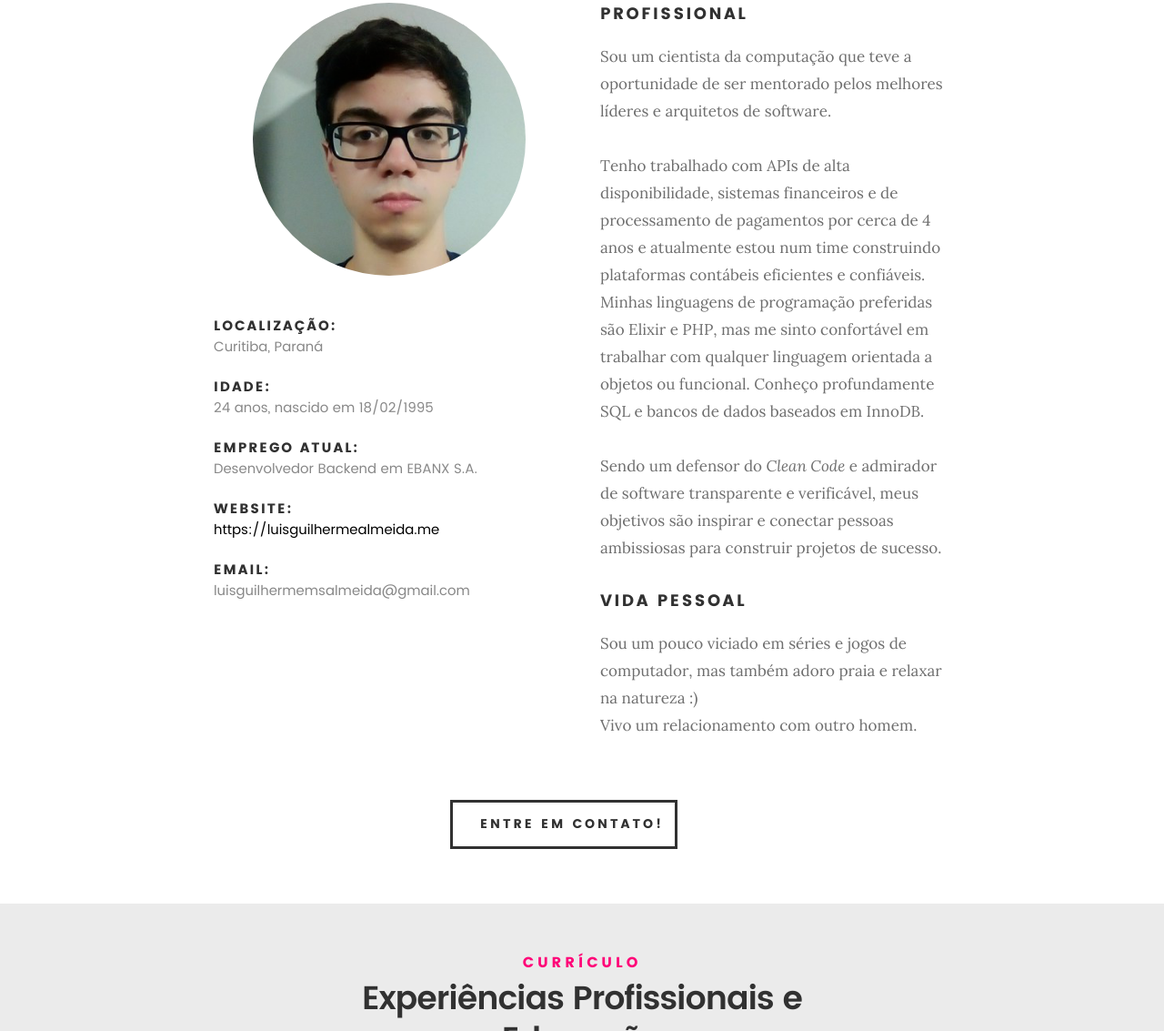
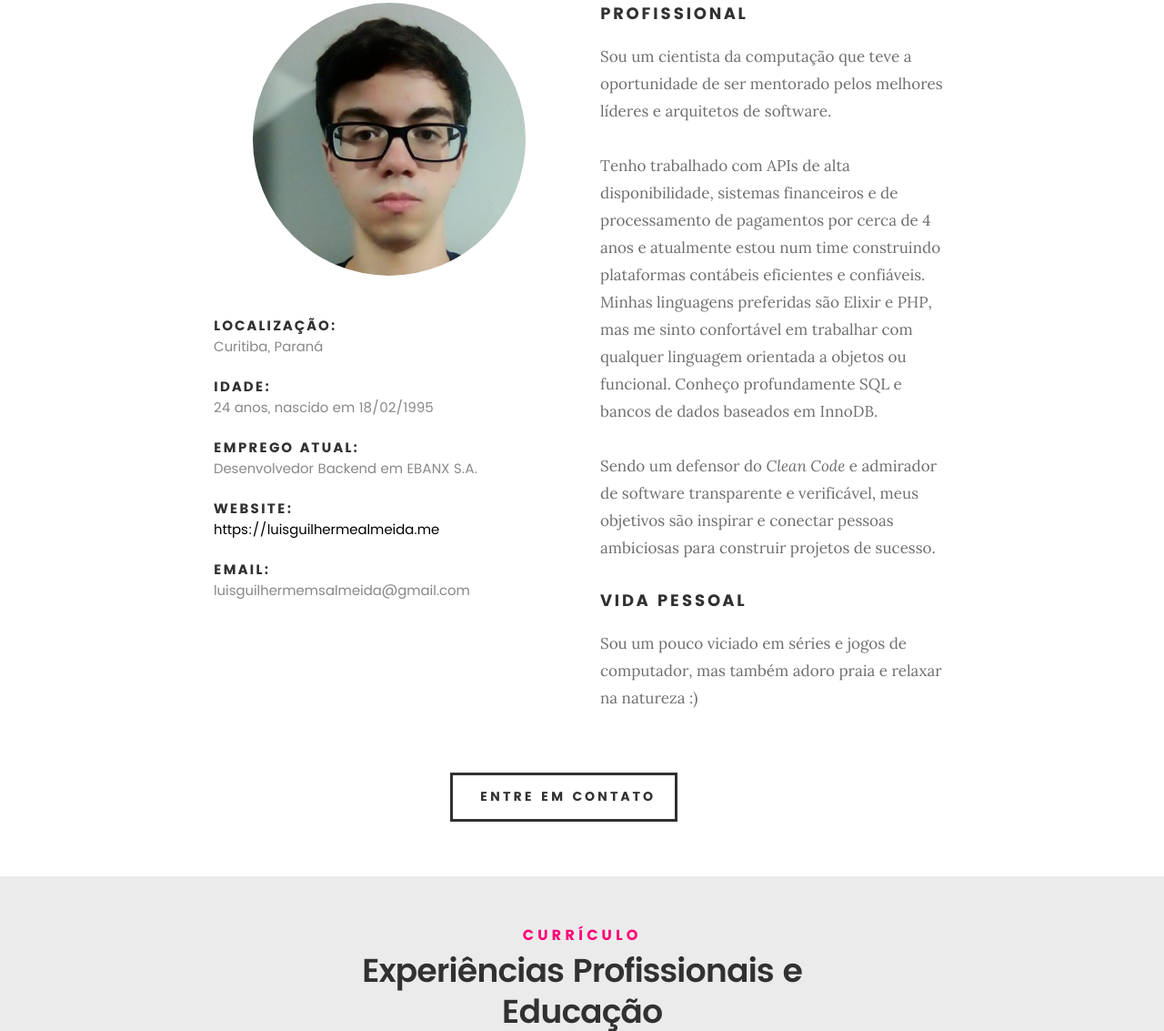
Before and after one commit to luisguilhermemsalmeida/personal-webpage, a plain HTML site: page pt_BR/index.html in a window 1280 px wide. Shown: the part 987-2120 px from the top of the page at 91% size. Drawn offline with nearby package versions, Linux system fonts and the light colour scheme.

Commit message:
Improvements, typos

```diff
--- a/pt_BR/index.html
+++ b/pt_BR/index.html
@@ -96,25 +96,23 @@
 			<p>
 				Tenho trabalhado com APIs de alta disponibilidade, sistemas financeiros e de processamento de pagamentos por cerca de 4 anos
 				e atualmente estou num time construindo plataformas contábeis eficientes e confiáveis.
-				Minhas linguagens de programação preferidas são Elixir e PHP, mas me sinto confortável em trabalhar com qualquer linguagem orientada a objetos ou funcional.
+				Minhas linguagens preferidas são Elixir e PHP, mas me sinto confortável em trabalhar com qualquer linguagem orientada a objetos ou funcional.
 				Conheço profundamente SQL e bancos de dados baseados em InnoDB.
 			</p>
 			<p>
 				Sendo um defensor do <i>Clean Code</i> e admirador de software transparente e verificável,
-				meus objetivos são inspirar e conectar pessoas ambissiosas para construir projetos de sucesso.
+				meus objetivos são inspirar e conectar pessoas ambiciosas para construir projetos de sucesso.
 			</p>
 			<h3>Vida pessoal</h3>
 			<p>
 				Sou um pouco viciado em séries e jogos de computador, mas também adoro praia e relaxar na natureza :)
-				<br>
-				Vivo um relacionamento com outro homem.
 			</p>
 
 		</div>
 	</div>
 	<div class="row button-section">
 		<div class="col-twelve">
-			<a href="mailto:luisguilhermemsalmeida@gmail.com" title="Email Me" target="_top" id="contact-me-button" class="button stroke">entre em contato!</a>
+			<a href="mailto:luisguilhermemsalmeida@gmail.com" title="Email Me" target="_top" id="contact-me-button" class="button stroke">entre em contato</a>
 			<!--<a href="#" title="Download CV" class="button button-primary">Download Resume</a>-->
 		</div>
 	</div>
```
Also changed, not shown: index.html (+3 -9 lines).
